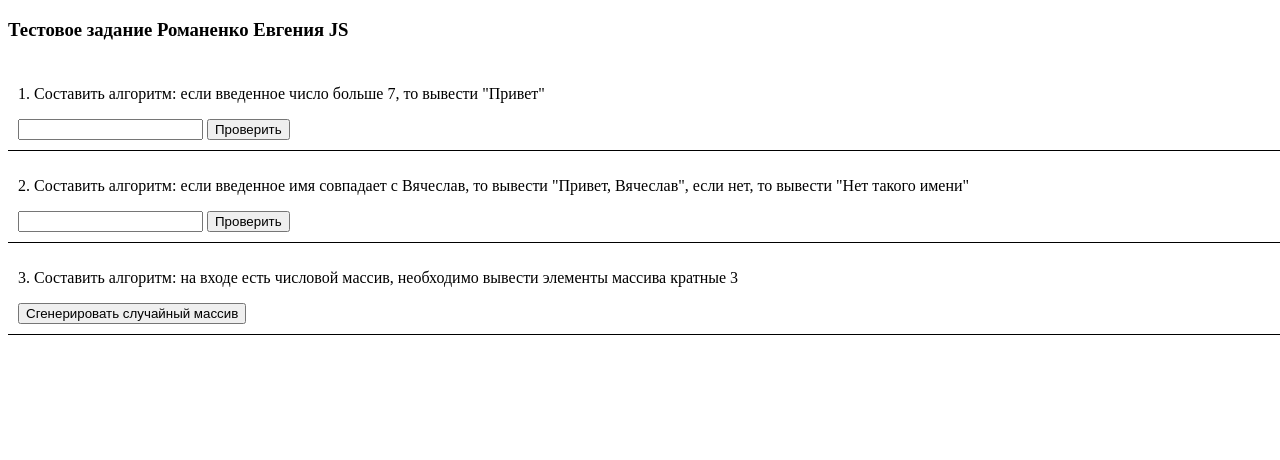
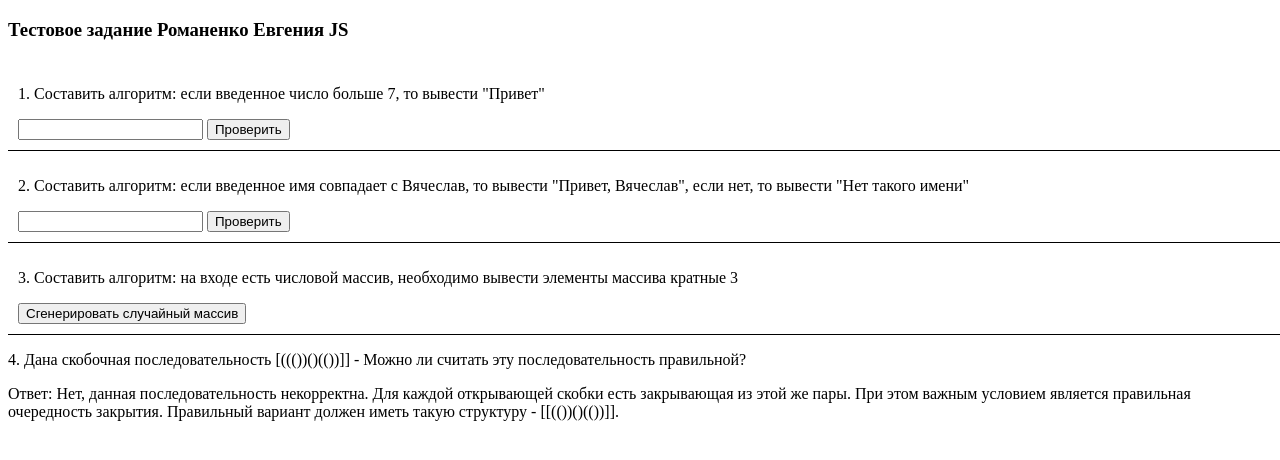
Before and after one commit to RomanenkoEvgeniya/Romanenko_JS, a plain HTML site: page index.html in a window 1280 px wide. Drawn offline with Linux system fonts and the light colour scheme.

Commit message:
ex 4 added

```diff
--- a/index.html
+++ b/index.html
@@ -24,6 +24,10 @@
             <p>3. Составить алгоритм: на входе есть числовой массив, необходимо вывести элементы массива кратные 3</p>
             <button class='test3-generate'>Сгенерировать случайный массив</button>
         </div>
+        <div class="test4-container">
+            <p>4. Дана скобочная последовательность [((())()(())]] - Можно ли считать эту последовательность правильной?</p>
+            <p>Ответ: Нет, данная последовательность некорректна. Для каждой открывающей скобки есть закрывающая из этой же пары. При этом важным условием является правильная очередность закрытия. Правильный вариант должен иметь такую структуру - [[(())()(())]].
+        </div>
     </div>
     <script src='index.js'></script>
 </body>
```
